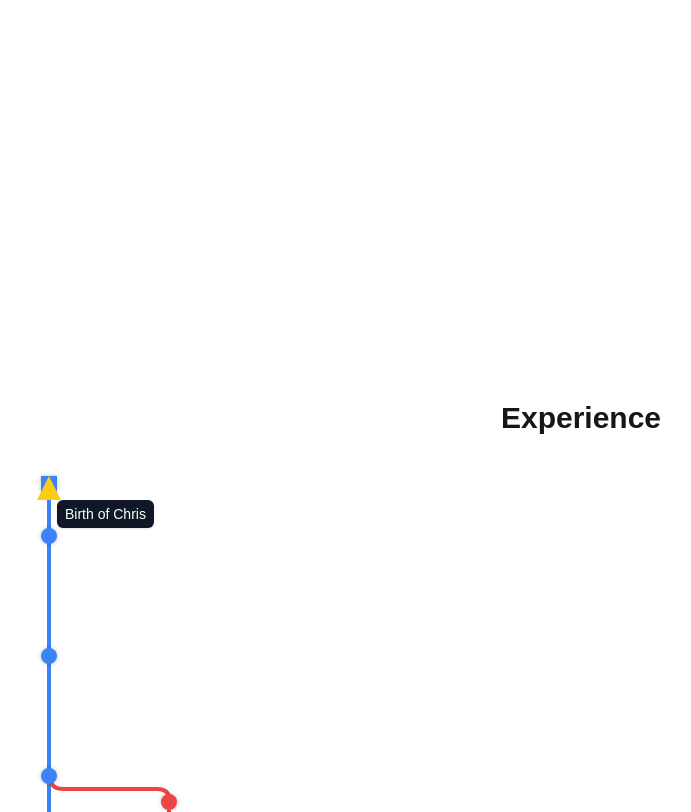
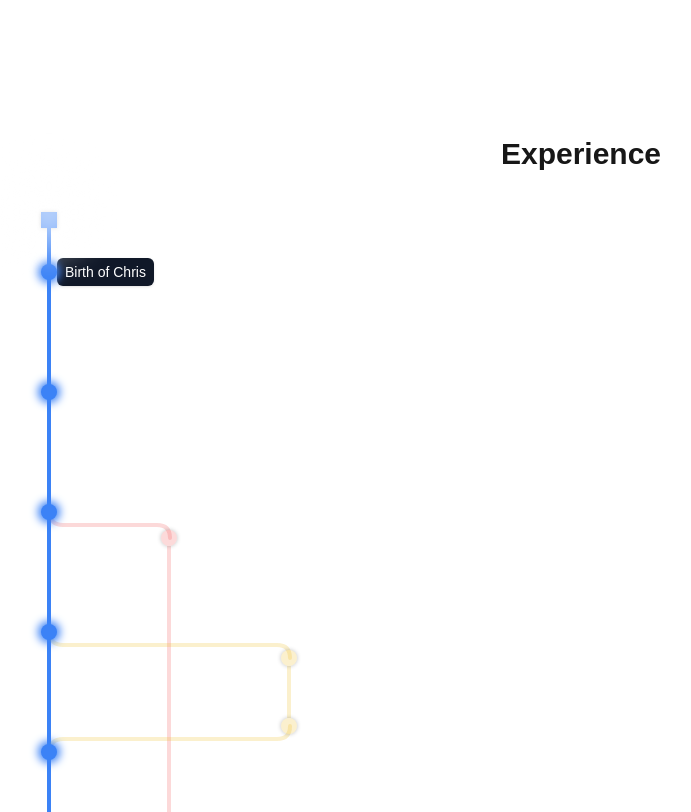
Before and after one commit to cmese/portfolio-site, a Next.js app: page / in a window 1280 px wide. Shown: the part 480-1292 px from the top of the page, without its empty margins (59-750 px from the left). Built offline with nearby package versions, Linux system fonts and the light colour scheme.

Commit message:
moved Experience + timeline up into hero, added glow and dim to active branch color, replaced triangle with spotlight

```diff
--- a/src/components/Timeline.tsx
+++ b/src/components/Timeline.tsx
@@ -1,3 +1,12 @@
+/*  Animated Git-style timeline with glow tracker
+    ────────────────────────────────────────────────────────────
+    • Idle branches render at 20 % opacity (“dim”).
+    • The branch under the fixed light source brightens and gains a glow.
+    • A radial-gradient overlay (mix-blend-mode: screen) acts as the moving
+      light source; its X position is driven by the tracker logic while
+      its Y is fixed to the sticky header’s bottom edge.
+*/
+
 "use client";
 
 import React, { useRef, useState, useLayoutEffect } from "react";
@@ -11,7 +20,7 @@ const LINE_W = 4; // stroke / bar thickness
 const NODE_R = 8; // node radius (16×16 circle)
 const OFFSET = 26; // vertical nudge for first / last child nodes
 
-/* ─────────────────── helpers ─────────────────── */
+/* ─────────── helpers ─────────── */
 /* x-centre of any column */
 const colX = (b: (typeof branchOrder)[number]) =>
   branchOrder.indexOf(b) * COL_W + COL_W / 2;
@@ -22,11 +31,28 @@ const rowY = (idx: number) => idx * ROW_H + ROW_H / 2;
 /* special y-centre with offset logic */
 function nodeY(rowIdx: number, branch: BranchId, row: TimelineRow) {
   const base = rowY(rowIdx);
-  if (row.split === branch) return base + OFFSET; // first child node
-  if (row.merge === branch) return base - OFFSET; // last  child node
+  if (row.split === branch) return base + OFFSET; // first child node ↓
+  if (row.merge === branch) return base - OFFSET; // last  child node ↑
   return base; // regular node
 }
 
+/* hex → rgba(r, g, b, a) helper */
+const withAlpha = (hex: string, a: number) => {
+  const clean = hex.replace("#", "");
+  const r = parseInt(clean.slice(0, 2), 16);
+  const g = parseInt(clean.slice(2, 4), 16);
+  const b = parseInt(clean.slice(4, 6), 16);
+  return `rgba(${r}, ${g}, ${b}, ${a})`;
+};
+
+/* lookup tables */
+const idleColor = Object.fromEntries(
+  Object.entries(branchColor).map(([k, v]) => [k, withAlpha(v, 0.2)])
+) as Record<BranchId, string>; // dim 20 % opacity
+
+const brightColor = branchColor; // full tint for active branch
+
+/* ═════════════ tracker hook ═════════════ */
 function useTriangleTracker(stickyLinePx: number) {
   const nodeMap = useRef<Record<string, { x: number; getY: () => number }>>({});
   const [centerId, setCenterId] = useState<string | null>(null);
@@ -34,18 +60,19 @@ function useTriangleTracker(stickyLinePx: number) {
 
   useLayoutEffect(() => {
     let frame = 0;
-    const onScroll = () => {
+
+    const recalc = () => {
       if (frame) return;
       frame = requestAnimationFrame(() => {
         frame = 0;
 
-        /* pick node whose centre-Y is closest to stickyLinePx */
+        /* nearest node to sticky line */
         let bestId: string | null = null;
         let bestDist = Infinity;
         Object.entries(nodeMap.current).forEach(([id, n]) => {
-          const dist = Math.abs(n.getY() - stickyLinePx);
-          if (dist < bestDist) {
-            bestDist = dist;
+          const d = Math.abs(n.getY() - stickyLinePx);
+          if (d < bestDist) {
+            bestDist = d;
             bestId = id;
           }
         });
@@ -57,15 +84,17 @@ function useTriangleTracker(stickyLinePx: number) {
       });
     };
 
-    window.addEventListener("scroll", onScroll, { passive: true });
-    onScroll(); // recalc immediately
+    window.addEventListener("scroll", recalc, { passive: true });
+    window.addEventListener("resize", recalc);
+    recalc(); // initial pass
+
     return () => {
-      window.removeEventListener("scroll", onScroll);
+      window.removeEventListener("scroll", recalc);
+      window.removeEventListener("resize", recalc);
       if (frame) cancelAnimationFrame(frame);
     };
   }, [centerId, stickyLinePx]);
 
-  /** node registration */
   const register = (id: string, el: HTMLDivElement | null) => {
     if (!el) return;
     const rect = () => el.getBoundingClientRect();
@@ -78,33 +107,30 @@ function useTriangleTracker(stickyLinePx: number) {
   return { x, centerId, register };
 }
 
-/* props */
+/* ─────────── component ─────────── */
 interface TimelineProps {
   rows: typeof timelineRows;
   headerRef: React.RefObject<HTMLElement>;
 }
 
-/* ═════════════════════ component ═════════════════════ */
 export default function Timeline({ rows, headerRef }: TimelineProps) {
-  /* get the stickline (bottom edge of header) */
+  /* sticky-line position = header bottom (updates on scroll / resize) */
   const [stickyY, setStickyY] = useState(0);
   useLayoutEffect(() => {
     const measure = () => {
-      if (!headerRef.current) return;
-      setStickyY(headerRef.current.getBoundingClientRect().bottom);
+      if (headerRef.current)
+        setStickyY(headerRef.current.getBoundingClientRect().bottom);
     };
-
-    measure(); // run once
+    measure();
     window.addEventListener("scroll", measure, { passive: true });
     window.addEventListener("resize", measure);
-
     return () => {
       window.removeEventListener("scroll", measure);
       window.removeEventListener("resize", measure);
     };
   }, [headerRef]);
 
-  /* 1. build vertical segments for every child branch */
+  /* build vertical bars for child branches */
   type Segment = { branch: BranchId; top: number; height: number };
   const segments: Segment[] = [];
   const started: Record<string, number | null> = {};
@@ -125,11 +151,11 @@ export default function Timeline({ rows, headerRef }: TimelineProps) {
     }
   });
 
-  //triangle tracker setup – stickyLine = header height + 10 px
-  const HEADER_H = 56; // <h2> ≈ 48 px + margin → tweak
+  /* tracker */
   const { x: triX, centerId, register } = useTriangleTracker(stickyY);
+  const activeBranch = centerId?.split("-").pop() as BranchId | undefined;
 
-  /* grid container */
+  /* ─────────── render ─────────── */
   return (
     <div
       className="relative"
@@ -139,24 +165,40 @@ export default function Timeline({ rows, headerRef }: TimelineProps) {
         gridTemplateRows: `repeat(${timelineRows.length}, ${ROW_H}px)`,
       }}
     >
-      {/* triangle – fixed Y just under sticky header */}
+      {/* glowing radial light source */}
       <div
         className="pointer-events-none"
         style={{
           position: "fixed",
-          top: stickyY, // always sits on the sticky line
+          top: stickyY - 60, // centre 120-px circle
           left: 0,
-          transform: `translateX(${triX - 12}px)`,
-          transition: "transform 400ms cubic-bezier(.25,1,.5,1)", // smooth ease
-          width: 24,
-          height: 24,
-          clipPath: "polygon(50% 0,100% 100%,0 100%)",
-          background: "#facc15",
-          zIndex: 30,
+          transform: `translateX(${triX - 60}px)`,
+          width: 120,
+          height: 120,
+          borderRadius: "50%",
+          background:
+            "radial-gradient(circle at center, rgba(255,255,255,0.8) 0%, rgba(255,255,255,0) 70%)",
+          mixBlendMode: "screen",
+          filter: "blur(12px)",
+          transition: "transform 400ms cubic-bezier(.25,1,.5,1)",
+          zIndex: 35,
         }}
       />
 
-      {/* main square + vertical */}
+      {/* invisible tracker (keeps translateX maths unchanged) */}
+      <div
+        style={{
+          position: "fixed",
+          opacity: 0,
+          top: stickyY,
+          left: 0,
+          width: 24,
+          height: 24,
+          transform: `translateX(${triX - 12}px)`,
+        }}
+      />
+
+      {/* main branch square + vertical */}
       <div
         style={{
           position: "absolute",
@@ -189,39 +231,46 @@ export default function Timeline({ rows, headerRef }: TimelineProps) {
             top: seg.top,
             width: LINE_W,
             height: seg.height,
-            background: branchColor[seg.branch],
+            background:
+              activeBranch === seg.branch
+                ? brightColor[seg.branch]
+                : idleColor[seg.branch],
+            boxShadow:
+              activeBranch === seg.branch
+                ? `0 0 6px 2px ${brightColor[seg.branch]}`
+                : undefined,
           }}
         />
       ))}
 
-      {/* rows ⇒ connectors + nodes  */}
+      {/* rows ⇒ connectors + nodes */}
       {timelineRows.map((row, i) => {
         const connectors: React.ReactNode[] = [];
 
-        /* curved split  (parent ➜ child)   “L───┐”  down-right + right-down */
+        /* curved split: parent ➜ child */
         const makeSplitCurve = (
           parent: BranchId,
           child: BranchId,
           rowIdx: number,
-          row: TimelineRow,
+          r: TimelineRow,
           key: string
         ) => {
           const xP = colX(parent);
-          const yP = nodeY(rowIdx, parent, row);
+          const yP = nodeY(rowIdx, parent, r);
           const xC = colX(child);
-          const yC = nodeY(rowIdx, child, row);
+          const yC = nodeY(rowIdx, child, r);
 
           const dx = Math.abs(xC - xP);
           const dy = yC - yP; // child lower ⇒ dy > 0
-          const r = dy / 2; // quarter-arc radius
-          const flat = dx - 2 * r; // straight section length
-          const color = branchColor[child];
+          const rad = dy / 2; // quarter-arc radius
+          const flat = dx - 2 * rad; // straight part
+          const color =
+            activeBranch === child ? brightColor[child] : idleColor[child];
 
-          /* path: down-right ¼-arc → flat → right-down ¼-arc */
           const d = `M0 0
-             Q 0 ${r}  ${r} ${r}
-             H ${r + flat}
-             Q ${dx} ${r}  ${dx} ${dy}`;
+             Q 0 ${rad}  ${rad} ${rad}
+             H ${rad + flat}
+             Q ${dx} ${rad}  ${dx} ${dy}`;
 
           return (
             <svg
@@ -241,34 +290,41 @@ export default function Timeline({ rows, headerRef }: TimelineProps) {
                 stroke={color}
                 strokeWidth={LINE_W}
                 strokeLinecap="round"
+                style={{
+                  filter:
+                    activeBranch === child
+                      ? `drop-shadow(0 0 4px ${brightColor[child]})`
+                      : "none",
+                }}
               />
             </svg>
           );
         };
 
+        /* curved merge: child ➜ parent */
         const makeMergeCurve = (
           child: BranchId,
           parent: BranchId,
           rowIdx: number,
-          row: TimelineRow,
+          r: TimelineRow,
           key: string
         ) => {
           const xP = colX(parent);
-          const yP = nodeY(rowIdx, parent, row);
+          const yP = nodeY(rowIdx, parent, r);
           const xC = colX(child);
-          const yC = nodeY(rowIdx, child, row);
+          const yC = nodeY(rowIdx, child, r);
 
           const dx = Math.abs(xC - xP);
           const dy = yC - yP;
-          const r = Math.abs(dy) / 2;
-          const flat = dx - 2 * r;
-          const color = branchColor[child];
+          const rad = Math.abs(dy) / 2;
+          const flat = dx - 2 * rad;
+          const color =
+            activeBranch === child ? brightColor[child] : idleColor[child];
 
-          // symmetrical mirror to split curve
           const d = `M0 0
-             Q 0 ${-r}  ${r} ${-r}
-             H ${r + flat}
-             Q ${dx} ${-r}  ${dx} ${dy}`;
+             Q 0 ${-rad}  ${rad} ${-rad}
+             H ${rad + flat}
+             Q ${dx} ${-rad}  ${dx} ${dy}`;
 
           return (
             <svg
@@ -288,6 +344,12 @@ export default function Timeline({ rows, headerRef }: TimelineProps) {
                 stroke={color}
                 strokeWidth={LINE_W}
                 strokeLinecap="round"
+                style={{
+                  filter:
+                    activeBranch === child
+                      ? `drop-shadow(0 0 4px ${brightColor[child]})`
+                      : "none",
+                }}
               />
             </svg>
           );
@@ -316,7 +378,7 @@ export default function Timeline({ rows, headerRef }: TimelineProps) {
           );
         }
 
-        /* ---------- node circles ---------- */
+        /* nodes on this row */
         const nodeList: { branch: BranchId; id: string }[] = [
           { branch: row.node, id: `${row.id}-${row.node}` },
         ];
@@ -338,8 +400,14 @@ export default function Timeline({ rows, headerRef }: TimelineProps) {
                     width: NODE_R * 2,
                     height: NODE_R * 2,
                     borderRadius: "50%",
-                    background: branchColor[branch],
-                    boxShadow: "0 0 4px rgba(0,0,0,.25)",
+                    background:
+                      activeBranch === branch
+                        ? brightColor[branch]
+                        : idleColor[branch],
+                    boxShadow:
+                      activeBranch === branch
+                        ? `0 0 8px 3px ${brightColor[branch]}`
+                        : "0 0 4px rgba(0,0,0,.25)",
                   }}
                 />
               </Tooltip.Trigger>
--- a/src/sections/Experience.tsx
+++ b/src/sections/Experience.tsx
@@ -1,24 +1,48 @@
+/*  Experience section
+    ────────────────────────────────────────────────────────────
+    • The section is pulled upward (-mt-[33vh]) so that the
+      timeline grid “peeks” beneath the Hero fade on first load.
+    • The header is invisible until the user begins to scroll;
+      once 30 % of the header enters the viewport it animates in
+      and then behaves as a sticky top-0 element.
+*/
+
 "use client";
 
+import { motion } from "framer-motion";
 import { useRef } from "react";
-import Section from "@/components/Section";
 import Timeline from "@/components/Timeline";
 import { timelineRows } from "@/data/timeline";
+
+/* replicate Section.tsx’s padding / centring without importing it */
+const baseClass = "min-h-screen flex flex-col justify-center px-6 md:px-12";
 
 export default function Experience() {
   const headerRef = useRef<HTMLElement>(null);
 
   return (
-    <Section id="experience" className="py-20 relative">
-      {/* ───── sticky header ───── */}
-      <header ref={headerRef} className="sticky top-0 z-20 pointer-events-none">
+    <motion.section
+      id="experience"
+      className={`${baseClass} -mt-[33vh] py-20 relative z-10`}
+      /* visible from the start: no initial fade on the section itself */
+      initial={false}
+    >
+      {/* ───── sticky header (animates on first scroll) ───── */}
+      <motion.header
+        ref={headerRef}
+        className="sticky top-0 z-20 pointer-events-none"
+        initial={{ opacity: 0, y: 24 }}
+        whileInView={{ opacity: 1, y: 0 }}
+        transition={{ duration: 0.6, ease: "easeOut" }}
+        viewport={{ once: true, amount: 0.3 }}
+      >
         <h2 className="mb-10 text-center text-3xl font-bold pointer-events-auto">
           Experience
         </h2>
-      </header>
+      </motion.header>
 
-      {/* timeline continues to scroll behind the fixed header */}
+      {/* Timeline grid with glow-tracker */}
       <Timeline rows={timelineRows} headerRef={headerRef} />
-    </Section>
+    </motion.section>
   );
 }
--- a/src/sections/Hero.tsx
+++ b/src/sections/Hero.tsx
@@ -1,13 +1,19 @@
-// src/sections/Hero.tsx
+"use client";
+
 import Section from "@/components/Section";
+
 export default function Hero() {
   return (
-    <Section id="hero" className="text-center gap-6">
+    <Section
+      id="hero"
+      /* push content into the top-third & allow absolute children */
+      className="relative text-center gap-6 justify-start pt-[12vh]"
+    >
       <h1 className="text-5xl md:text-7xl font-bold leading-tight">
         Hi, I’m Chris
       </h1>
       <p className="text-xl md:text-2xl max-w-prose mx-auto">
-        Front-End Developer | React & Expo
+        Front-End Developer&nbsp;| React&nbsp;&amp;&nbsp;Expo
       </p>
     </Section>
   );
```
